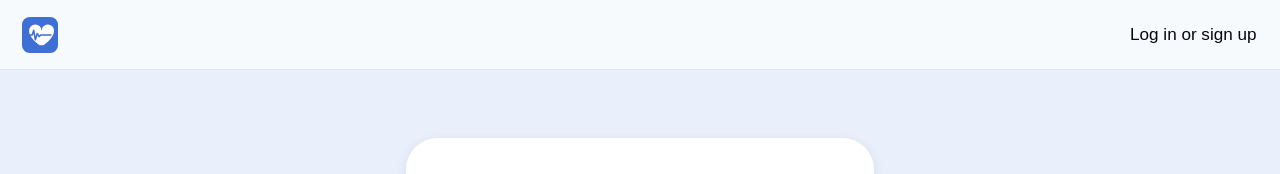
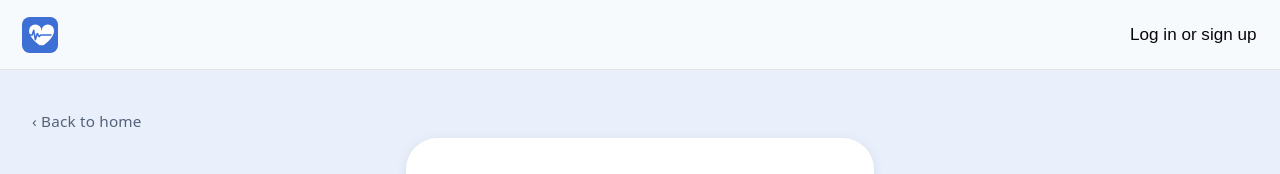
Before and after one commit to RackyDay/ai-cardiometabolic-risk, a React app in the folder frontend/: page /auth in a window 1280 px wide. Shown: the top 174 px of the page. Built offline with nearby package versions, Linux system fonts and the light colour scheme; no server answers; the HTML template or start-up script is replaced by a standard one.

Commit message:
Added back button to login page

```diff
--- a/frontend/src/pages/auth/AuthPage.css
+++ b/frontend/src/pages/auth/AuthPage.css
@@ -5,6 +5,29 @@
   background: #eaf0fb;
   padding: 2rem;
   box-sizing: border-box;
+  position: relative;
+}
+
+/* Back to home */
+.auth-back {
+  position: absolute;
+  top: 0;
+  left: 0;
+  display: inline-block;
+  color: #53627b;
+  font-size: 0.85rem;
+  text-decoration: none;
+  padding: 0.35rem 0;
+}
+
+.auth-back:hover {
+  color: #285bbd;
+  text-decoration: underline;
+}
+
+.auth-back:focus-visible {
+  outline: 3px solid #1d4ed8;
+  outline-offset: 5px;
 }
 
 .auth-card {
@@ -259,6 +282,7 @@
 
   .auth-page {
     padding: 1rem;
+    padding-top: 3.5rem;
     place-items: start center;
   }
 
--- a/frontend/src/pages/auth/AuthPage.jsx
+++ b/frontend/src/pages/auth/AuthPage.jsx
@@ -1,5 +1,6 @@
 import { useAuthViewModel } from "./useAuthViewModel";
 import "./AuthPage.css";
+import { Link } from "react-router-dom";
 
 function AuthPage() {
   const {
@@ -46,6 +47,9 @@ function AuthPage() {
 
   return (
     <main className="auth-page">
+      <Link to="/" className="auth-back">
+        &lsaquo; Back to home
+      </Link>
       <form className="auth-card" onSubmit={handleSubmit}>
         <div className="auth-toggle">
           <button
```
